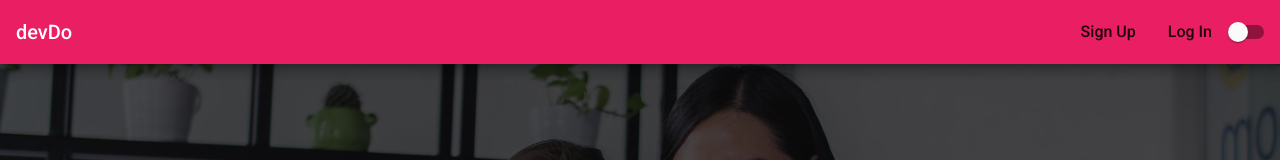
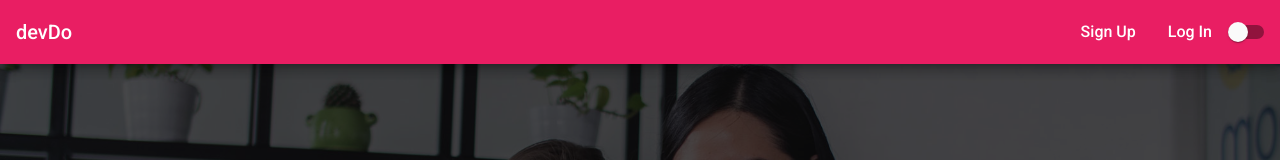
Before and after one commit to Ionut-T/devDo, an Angular app: page / in a window 1280 px wide. Shown: the top 160 px of the page. Built offline with nearby package versions, Linux system fonts and the light colour scheme.

Commit message:
fix modal and nav links styles

```diff
--- a/src/app/board/tasks/create-task/create-task.component.html
+++ b/src/app/board/tasks/create-task/create-task.component.html
@@ -1,5 +1,5 @@
 <div class="backdrop" (click)="onClose()"></div>
-<div class="modal">
+<mat-card class="modal">
   <form class="modal__form" (submit)="onSave(createForm)" #createForm="ngForm">
     <mat-form-field>
       <input matInput placeholder="title" ngModel name="title" required #title="ngModel" />
@@ -30,4 +30,4 @@
       </button>
     </div>
   </form>
-</div>
+</mat-card>
--- a/src/app/board/tasks/edit-task/edit-task.component.html
+++ b/src/app/board/tasks/edit-task/edit-task.component.html
@@ -1,15 +1,8 @@
 <div class="backdrop" (click)="onClose()"></div>
-<div class="modal">
+<mat-card class="modal">
   <form class="modal__form" (submit)="onSave(editForm)" #editForm="ngForm">
     <mat-form-field>
-      <input
-        matInput
-        placeholder="title"
-        [ngModel]="task?.title"
-        name="title"
-        required
-        #title="ngModel"
-      />
+      <input matInput placeholder="title" [ngModel]="task?.title" name="title" required #title="ngModel" />
       <mat-error *ngIf="title.invalid">
         Title field must not be empty
       </mat-error>
@@ -29,12 +22,7 @@
       </mat-error>
     </mat-form-field>
     <div class="modal__actions">
-      <button
-        type="submit"
-        mat-button
-        color="accent"
-        [disabled]="editForm.invalid"
-      >
+      <button type="submit" mat-button color="accent" [disabled]="editForm.invalid">
         SAVE
       </button>
       <button type="button" mat-button color="warn" (click)="onClose()">
@@ -42,4 +30,4 @@
       </button>
     </div>
   </form>
-</div>
+</mat-card>
--- a/src/app/core/navigation/navigation.component.css
+++ b/src/app/core/navigation/navigation.component.css
@@ -25,3 +25,7 @@ a {
   text-decoration: none;
   color: #fff;
 }
+
+.mat-nav-list .mat-list-item {
+  color: #fff;
+}
--- a/src/app/material.module.ts
+++ b/src/app/material.module.ts
@@ -13,6 +13,7 @@ import { MatProgressSpinnerModule } from '@angular/material/progress-spinner';
 import { MatSnackBarModule } from '@angular/material/snack-bar';
 import { MatTooltipModule } from '@angular/material/tooltip';
 import { MatSlideToggleModule } from '@angular/material/slide-toggle';
+import { MatCardModule } from '@angular/material/card';
 
 @NgModule({
   exports: [
@@ -29,7 +30,8 @@ import { MatSlideToggleModule } from '@angular/material/slide-toggle';
     MatProgressSpinnerModule,
     MatSnackBarModule,
     MatTooltipModule,
-    MatSlideToggleModule
+    MatSlideToggleModule,
+    MatCardModule
   ]
 })
 export class MaterialModule {}
--- a/src/styles.css
+++ b/src/styles.css
@@ -59,7 +59,7 @@ mat-spinner {
 }
 
 /* Modal styles. */
-.modal {
+.modal.mat-card {
   position: fixed;
   top: 50%;
   left: 50%;
```
